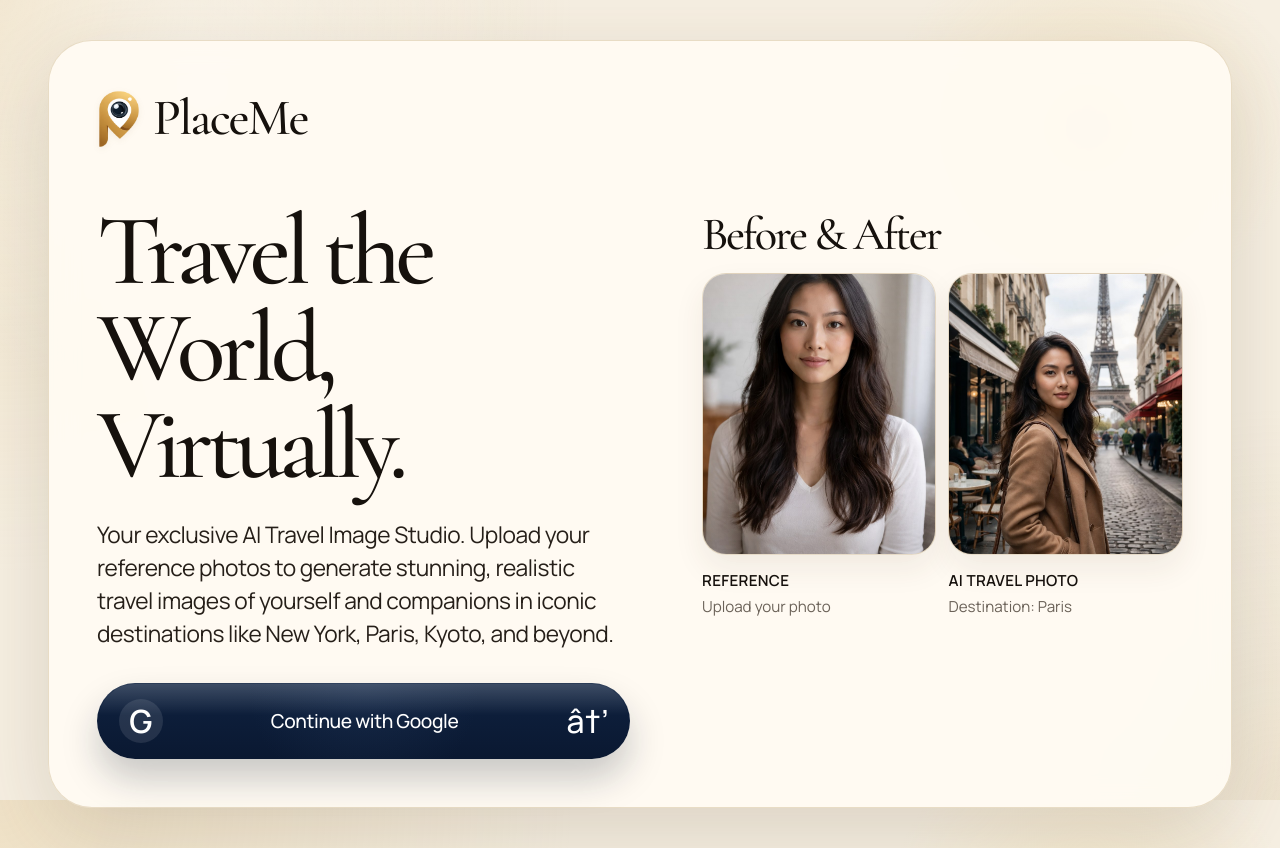
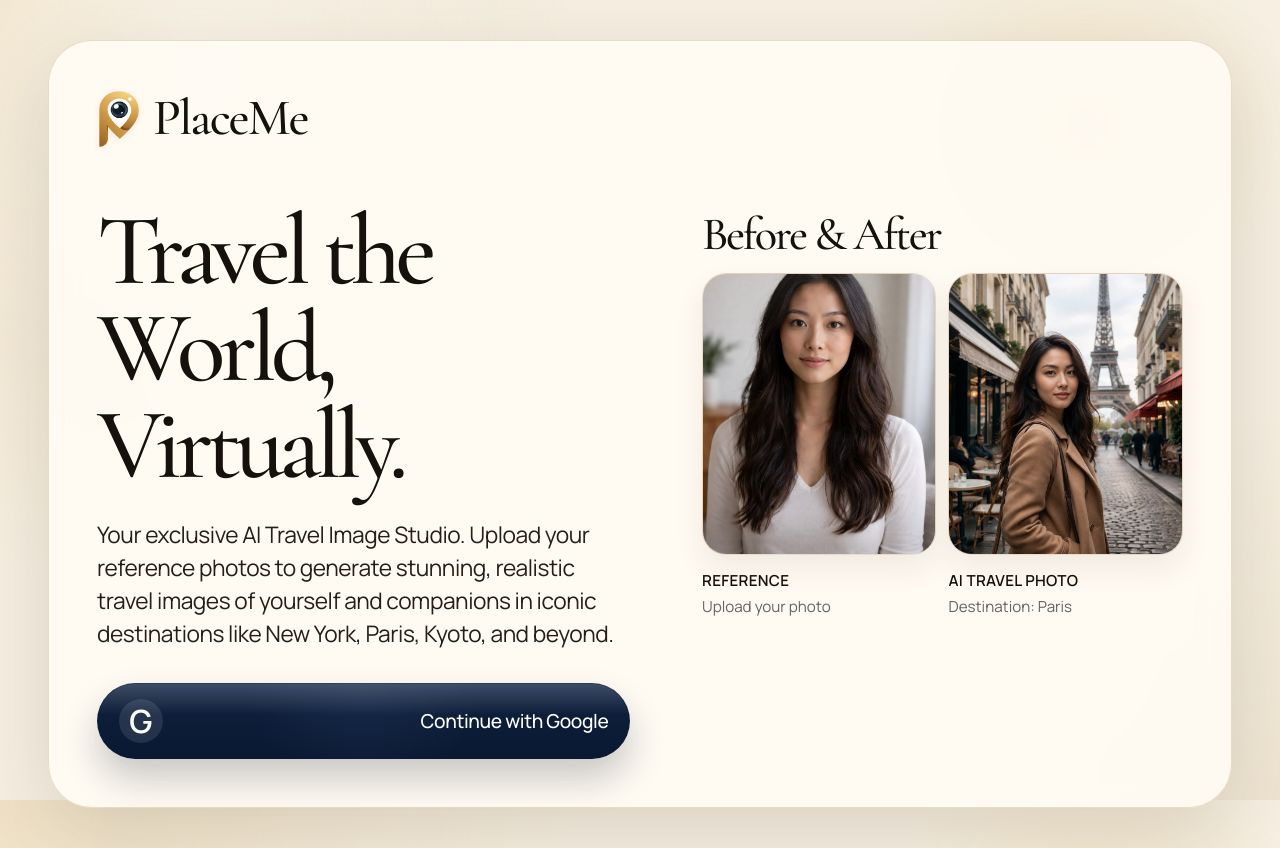
Before and after one commit to JanReimann-web/placeme, a Next.js app: page /login in a window 1280 px wide. Built offline with nearby package versions, Linux system fonts and the light colour scheme; no server answers.

Commit message:
Remove broken landing sign-in glyph

```diff
--- a/app/globals.css
+++ b/app/globals.css
@@ -522,12 +522,6 @@ textarea {
   flex-shrink: 0;
 }
 
-.arrow {
-  font-size: 2rem;
-  line-height: 1;
-  flex-shrink: 0;
-}
-
 .landing-warning {
   border-radius: 1.5rem;
   border: 1px solid #f3d9a7;
--- a/app/login/page.tsx
+++ b/app/login/page.tsx
@@ -32,7 +32,6 @@ function GoogleButton({ submitting }: { submitting: boolean }) {
     <>
       <span className="g-icon">G</span>
       <span>{submitting ? "Signing in..." : "Continue with Google"}</span>
-      <span className="arrow">â†’</span>
     </>
   );
 }
```
